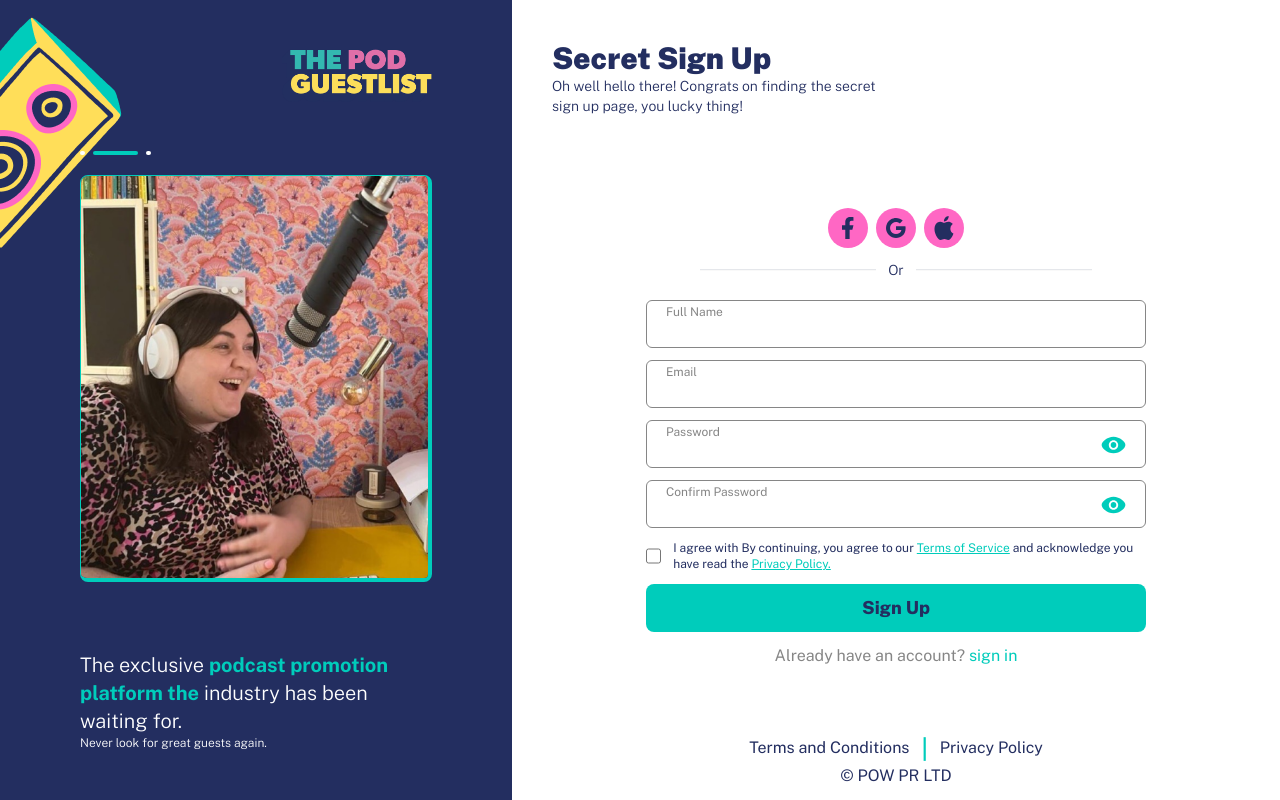
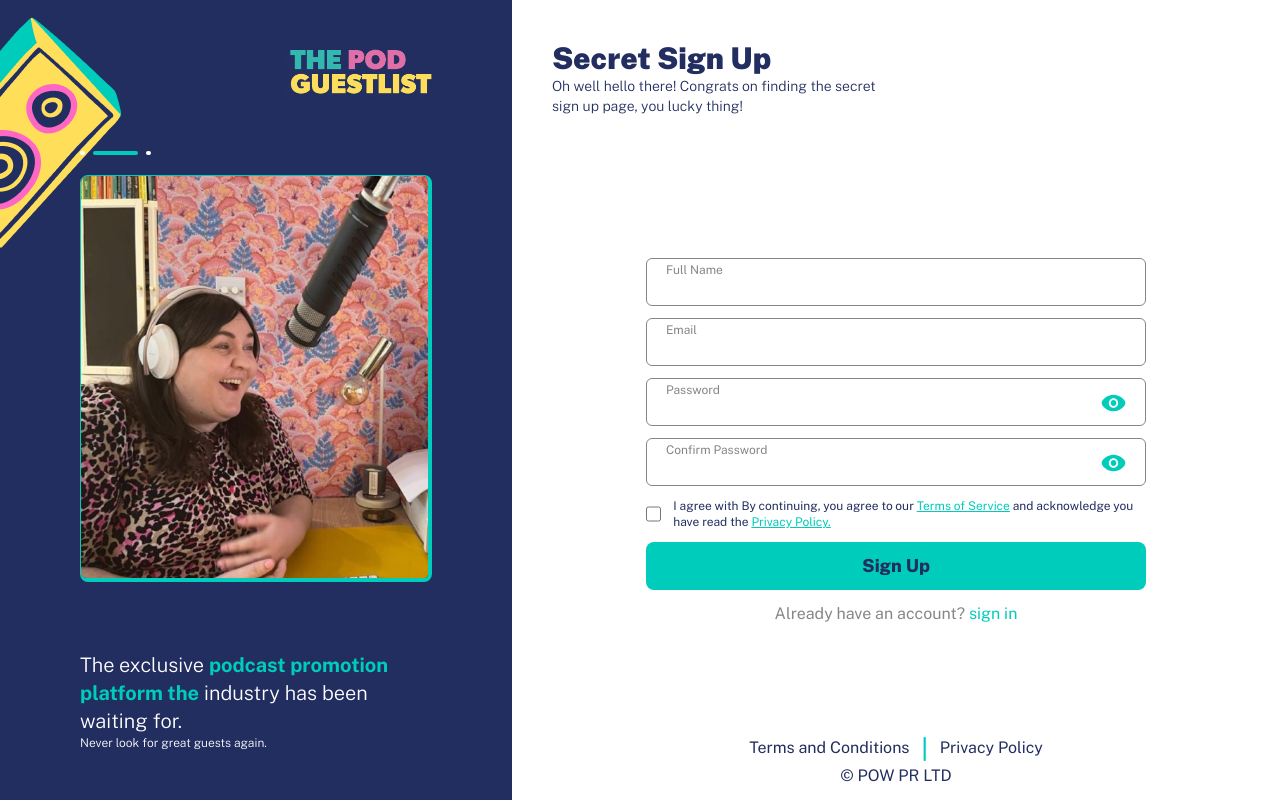
Before and after one commit to fionafraser/podcast-frontend, a Next.js app: page /signup in a window 1280 px wide. Built offline with nearby package versions, Linux system fonts and the light colour scheme.

Commit message:
removedSocial

```diff
--- a/app/login/page.jsx
+++ b/app/login/page.jsx
@@ -143,12 +143,12 @@
 					</p>
 				</div>
 				<div className="flex flex-col items-center justify-center gap-3 w-full self-center h-full">
-					<Social />
-					<div className="flex flex-row items-center justify-center gap-3">
+					{/* <Social /> */}
+					{/* <div className="flex flex-row items-center justify-center gap-3">
 						<hr className="w-44 bg-grey h-0.5" />
 						<p className="text-center text-sm font-light text-primary">Or</p>
 						<hr className="w-44 bg-grey h-0.5" />
-					</div>
+					</div> */}
 
 					<form
 						onSubmit={(e) => handleSubmit(e)}
--- a/app/signup/page.jsx
+++ b/app/signup/page.jsx
@@ -180,12 +180,12 @@
 					</p>
 				</div>
 				<div className="flex flex-col items-center justify-center gap-3 w-full self-center h-full">
-					<Social />
-					<div className="flex flex-row items-center justify-center gap-3">
+					{/* <Social /> */}
+					{/* <div className="flex flex-row items-center justify-center gap-3">
 						<hr className="w-44 bg-grey h-0.5" />
 						<p className="text-center text-sm font-light text-primary">Or</p>
 						<hr className="w-44 bg-grey h-0.5" />
-					</div>
+					</div> */}
 					<form onSubmit={(e) => handleSubmit(e)} className="w-full mt-2 flex flex-col items-center">
 						<div className="flex flex-col gap-3 sm:w-125 w-full">
 							<Input
```
